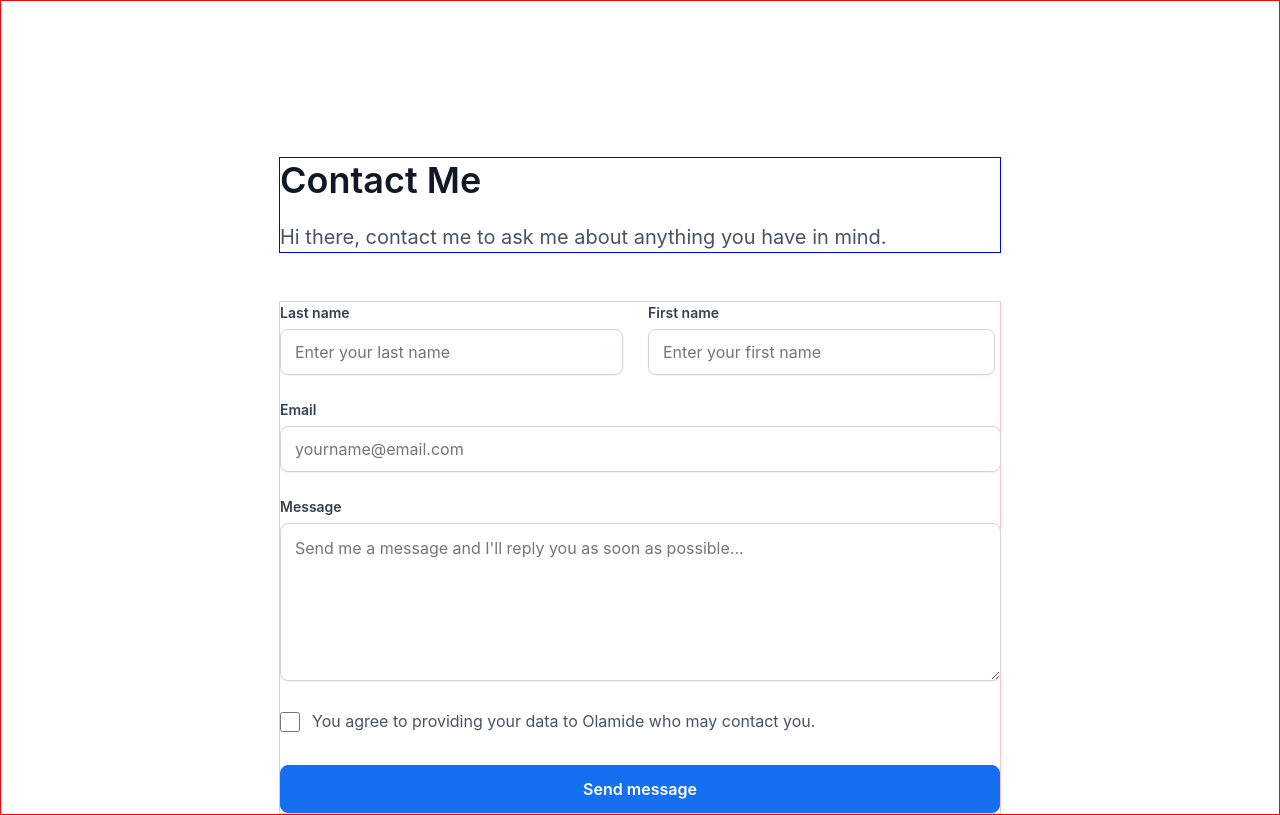
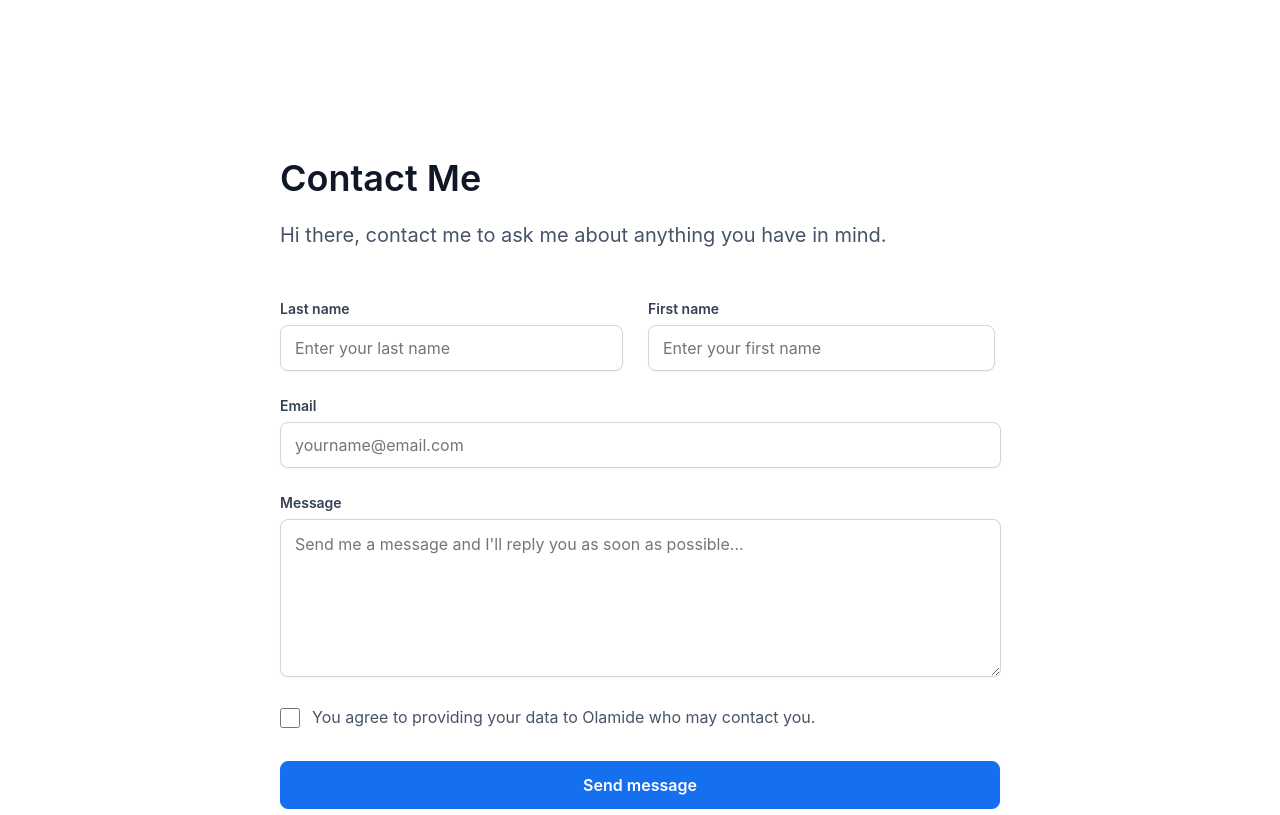
Before and after one commit to chayilDeborah/zuri-webpage, a React (Create React App) app: page /contact in a window 1280 px wide. Built offline with nearby package versions, Linux system fonts and the light colour scheme; the HTML template or start-up script is replaced by a standard one.

Commit message:
style: remove bug borders

```diff
--- a/src/App.css
+++ b/src/App.css
@@ -202,7 +202,6 @@ text-decoration: none;
 /* Contact Page */
 .contact-wrap {
   padding-top: 64px;
-  border: 1px solid red;
   display: flex;
   justify-content: center;
 }
@@ -215,7 +214,6 @@ text-decoration: none;
 .contact-me {
   width: 720px;
   margin: 92px 0 48px 0;
-  border: 1px solid blue;
 
 }
 .title {
@@ -233,7 +231,6 @@ margin-top: 20px;
 }
 .contact-details {
   width: 720px;
-  border: 1px solid pink;
 }
 .last {
   display: flex;
```
